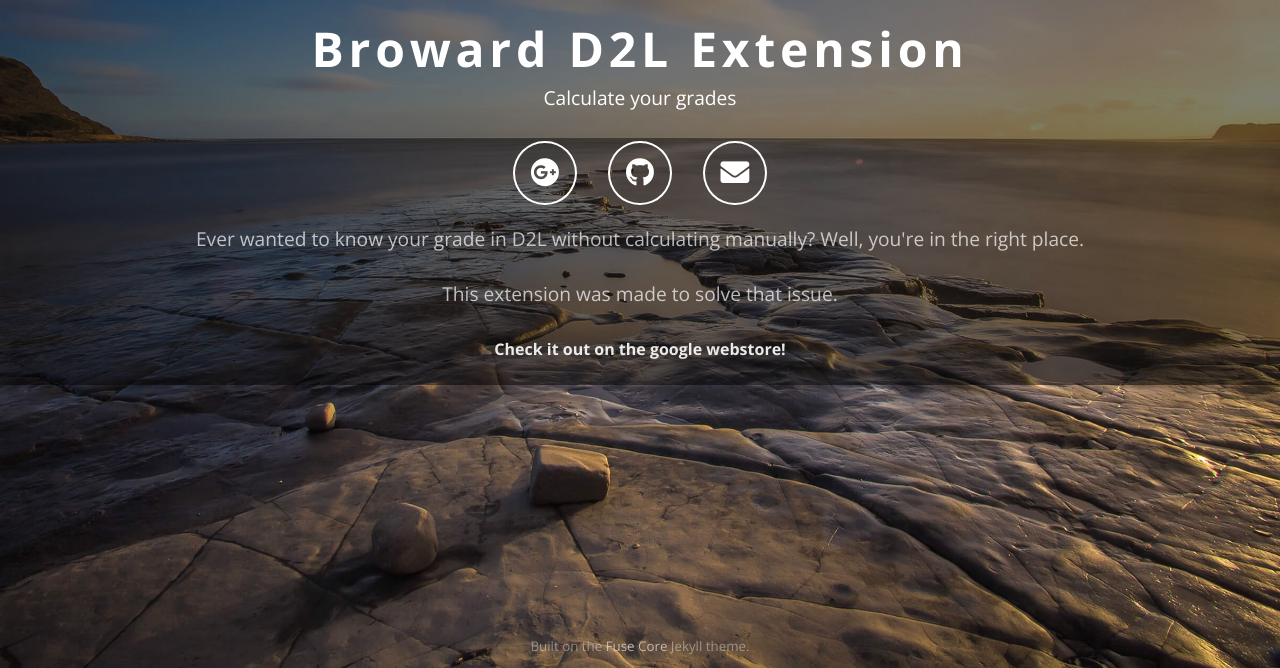
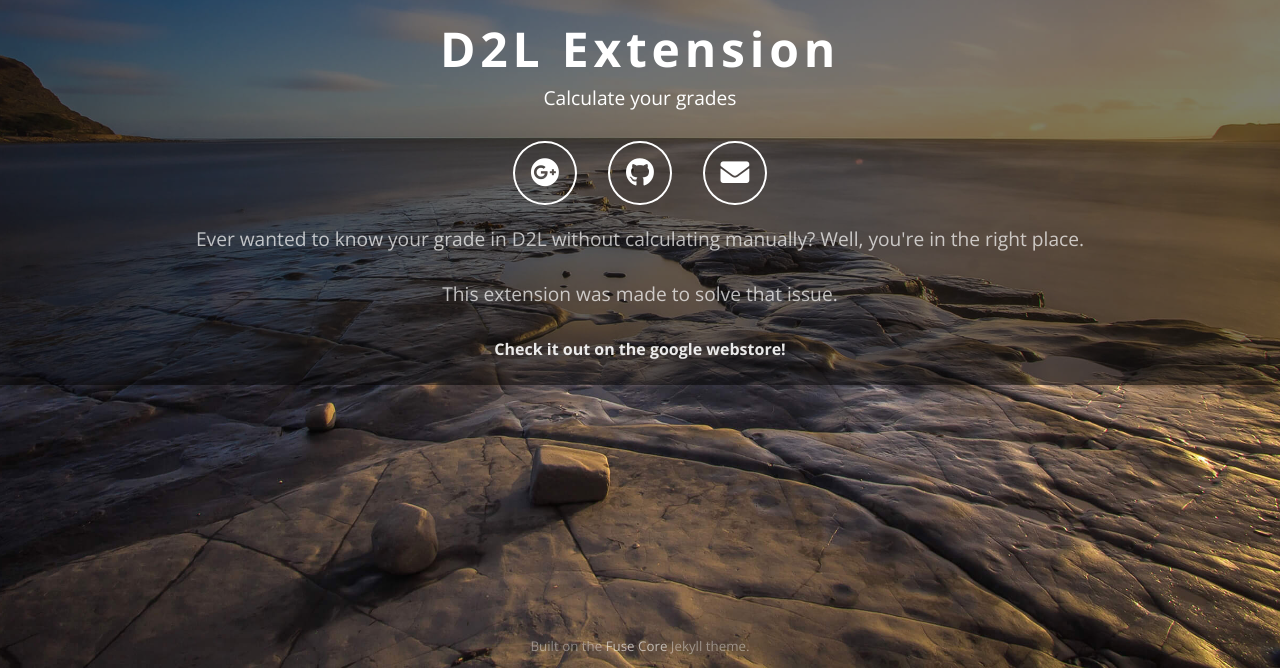
Before and after one commit to saleguas/BCGRADECALCWEB, a Jekyll site: the page built from index.html, in a window 1280 px wide, cut to the strip 232-900 px from the top of the page. Built offline with Jekyll 4.4.1, drawn with Linux system fonts in a browser that asks for light colours; nearby versions of some CDN libraries; comment, search, counter and statistics services are not loaded.

Commit message:
Update _config.yml

```diff
--- a/_config.yml
+++ b/_config.yml
@@ -12,7 +12,7 @@ sass:
 # When modifying this file, take care to preserve the indentation. This is YAML ...
 
 # Main Headline, name required, subtitle optional
-name: Broward D2L Extension
+name: D2L Extension
 #subtitle:
 subtitle: Calculate your grades
 
@@ -28,7 +28,7 @@ robots:
     crawl: index,follow
 
 # website address when deployed, also given as canonical link
-url: https://tsjensen.github.io/fuse-core/
+url: https://saleguas.github.io/BCGRADECALCWEB/
 
 # The 'baseurl' is prepended to all website-internal links.
 # 'baseurl' will often be '', but for a project page on gh-pages, it needs to be the project name.
```
